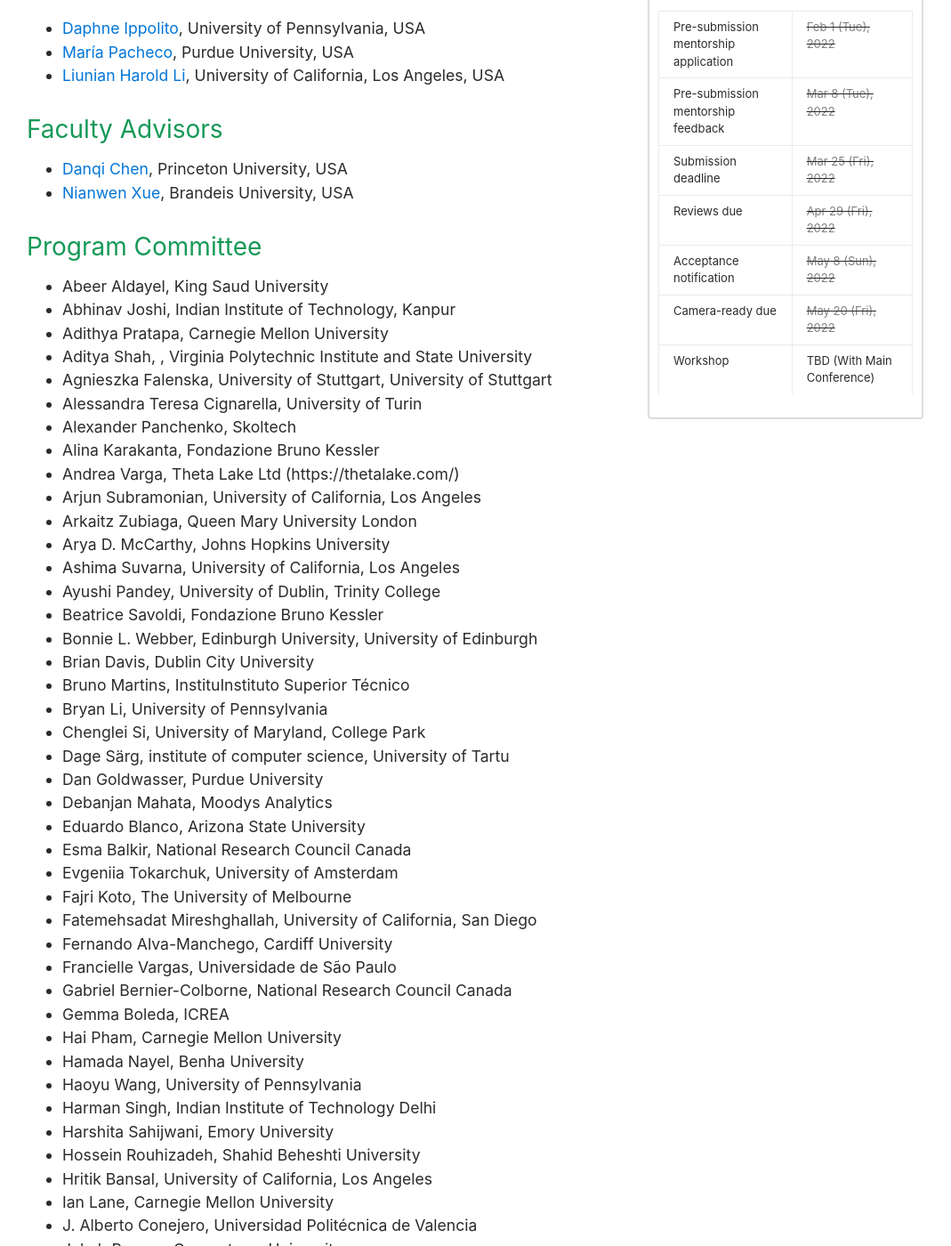
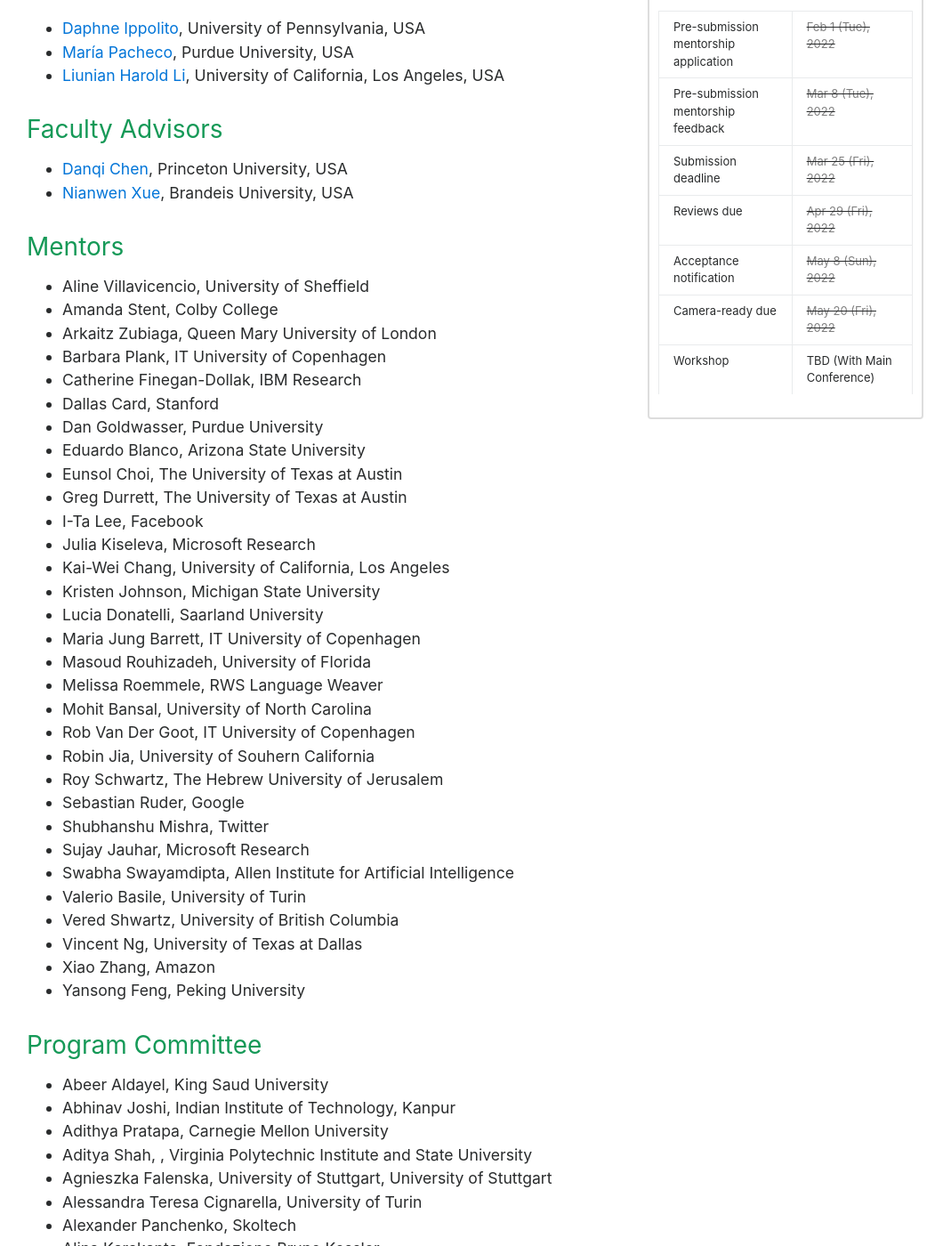
Before and after one commit to naacl2022-srw/naacl2022-srw.github.io, a Jekyll site: the page built from organization.md, in a window 1280 px wide and 1400 px high, scrolled down 582 px. Shown: the whole window at 89% size, without its empty margins (106-1175 px from the left). Built offline with Jekyll 4.4.1, drawn with Linux system fonts in a browser that asks for light colours.

Commit message:
Add mentors to website

```diff
--- a/organization.md
+++ b/organization.md
@@ -15,7 +15,39 @@ order : 1
 - [Danqi Chen](https://www.cs.princeton.edu/~danqic/), Princeton University, USA
 - [Nianwen Xue](https://www.cs.brandeis.edu/~xuen/), Brandeis University, USA
 
-<!-- ### Pre-submission Mentors -->
+### Mentors
+- Aline Villavicencio, University of Sheffield
+- Amanda Stent, Colby College
+- Arkaitz Zubiaga, Queen Mary University of London
+- Barbara Plank, IT University of Copenhagen
+- Catherine Finegan-Dollak, IBM Research
+- Dallas Card, Stanford
+- Dan Goldwasser, Purdue University
+- Eduardo Blanco, Arizona State University
+- Eunsol Choi, The University of Texas at Austin
+- Greg Durrett, The University of Texas at Austin
+- I-Ta Lee, Facebook
+- Julia Kiseleva, Microsoft Research
+- Kai-Wei Chang, University of California, Los Angeles
+- Kristen Johnson, Michigan State University
+- Lucia Donatelli, Saarland University
+- Maria Jung Barrett, IT University of Copenhagen
+- Masoud Rouhizadeh, University of Florida
+- Melissa Roemmele, RWS Language Weaver
+- Mohit Bansal, University of North Carolina
+- Rob Van Der Goot, IT University of Copenhagen
+- Robin Jia, University of Souhern California
+- Roy Schwartz, The Hebrew University of Jerusalem
+- Sebastian Ruder, Google
+- Shubhanshu Mishra, Twitter
+- Sujay Jauhar, Microsoft Research
+- Swabha Swayamdipta, Allen Institute for Artificial Intelligence
+- Valerio Basile, University of Turin
+- Vered Shwartz, University of British Columbia
+- Vincent Ng, University of Texas at Dallas
+- Xiao Zhang, Amazon
+- Yansong Feng, Peking University
+
 
 ### Program Committee
 - Abeer Aldayel, King Saud University
```
